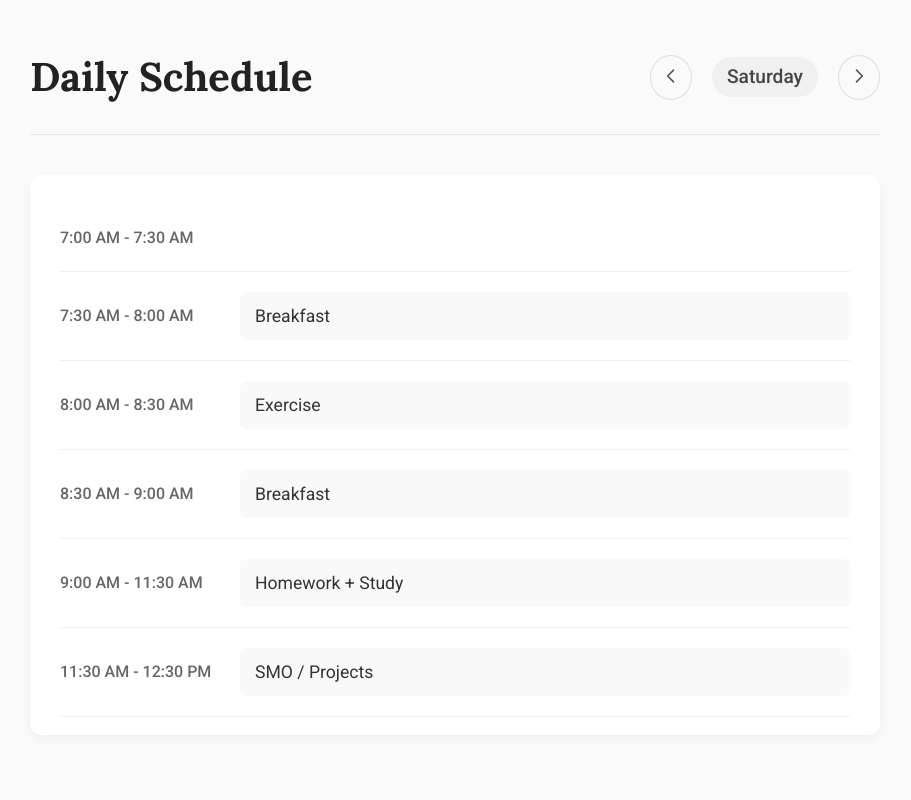
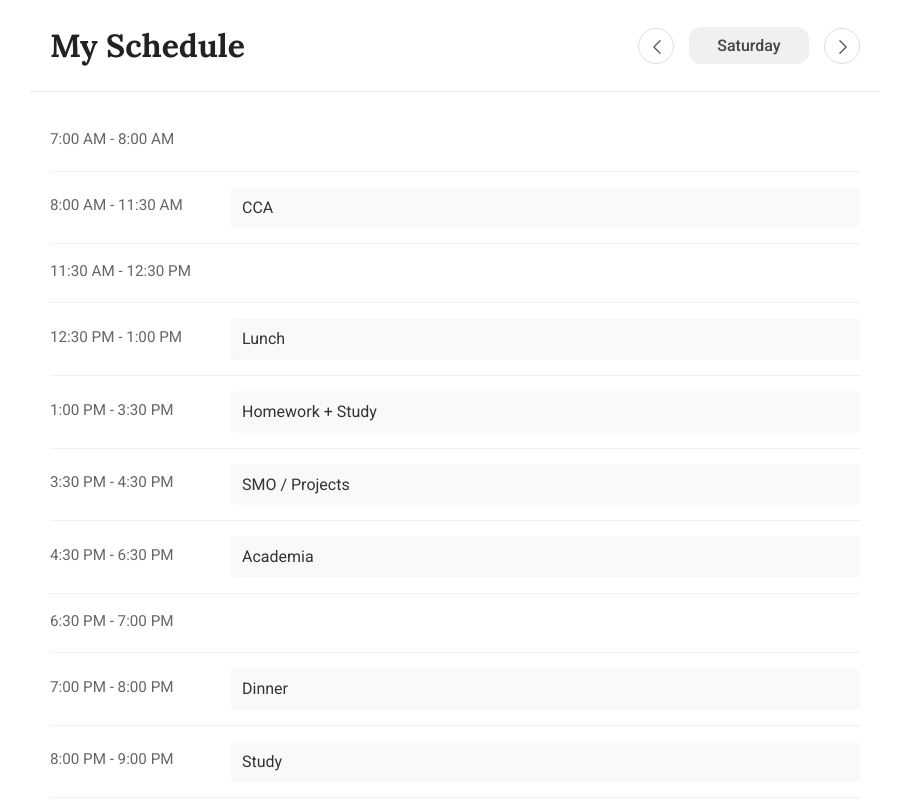
Before and after one commit to zandenkoh/scheme, a plain HTML site: page index.html in a window 1280 px wide. Shown: the whole page, without its empty margins (185-1096 px from the left). Drawn offline with Linux system fonts and the light colour scheme.

Commit message:
Update index.html

```diff
--- a/index.html
+++ b/index.html
@@ -3,8 +3,10 @@
 
 <head>
     <meta charset="UTF-8">
-    <meta name="viewport" content="width=device-width, initial-scale=1.0">
-    <title>Daily Schedule</title>
+    <meta name="viewport" content="width=device-width, initial-scale=1.0, viewport-fit=cover">
+    <meta name="apple-mobile-web-app-capable" content="yes">
+    <meta name="apple-mobile-web-app-status-bar-style" content="black-translucent">
+    <title>My Schedule</title>
     <link href="https://fonts.googleapis.com/css2?family=Lora:wght@400;700&family=Roboto:wght@400;500&display=swap" rel="stylesheet">
     <link rel="icon" type="image/png" href="https://m.media-amazon.com/images/I/411kMCOefSL.jpg">
     <style>
@@ -12,36 +14,48 @@
             box-sizing: border-box;
             margin: 0;
             padding: 0;
+            -webkit-tap-highlight-color: transparent;
         }
 
         body {
             font-family: 'Roboto', sans-serif;
-            background: #fafafa;
+            background: #fff;
             color: #333;
             line-height: 1.6;
-            padding: 20px;
+            padding: 0;
+            margin: 0;
+            overscroll-behavior: none;
+            -webkit-font-smoothing: antialiased;
+            height: 100vh;
+            overflow: hidden;
             user-select: none;
-            height: 100vh;
         }
 
         .container {
             max-width: 850px;
             margin: 0 auto;
-            padding: 0 0;
+            height: 100vh;
+            display: flex;
+            flex-direction: column;
         }
 
         .header {
+            position: sticky;
+            top: 0;
+            background: rgba(255, 255, 255, 0.95);
+            backdrop-filter: blur(8px);
+            -webkit-backdrop-filter: blur(8px);
+            padding: 20px;
+            border-bottom: 1px solid #e5e5e5;
+            z-index: 10;
             display: flex;
             justify-content: space-between;
             align-items: center;
-            padding: 25px 0;
-            border-bottom: 1px solid #e5e5e5;
-            margin-bottom: 40px;
         }
 
         .header h1 {
             font-family: 'Lora', serif;
-            font-size: 2.5rem;
+            font-size: 2rem;
             font-weight: 700;
             color: #222;
         }
@@ -49,14 +63,16 @@
         .nav {
             display: flex;
             align-items: center;
-            gap: 20px;
+            gap: 15px;
         }
 
         .nav button {
             background: none;
             border: 1px solid #ddd;
             border-radius: 50%;
-            padding: 10px;
+            padding: 8px;
+            width: 36px;
+            height: 36px;
             cursor: pointer;
             transition: all 0.3s ease;
         }
@@ -66,6 +82,10 @@
             border-color: #bbb;
         }
 
+        .nav button:active {
+            background: #e5e5e5;
+        }
+
         .nav svg {
             width: 20px;
             height: 20px;
@@ -73,36 +93,37 @@
         }
 
         #current-day {
-            font-size: 1.2rem;
+            font-size: 1rem;
             font-weight: 500;
             color: #444;
-            padding: 5px 15px;
+            padding: 6px 12px;
             background: #f0f0f0;
-            border-radius: 20px;
+            border-radius: 12px;
+            width: 120px;
+            text-align: center;
         }
 
         .timeline {
+            flex: 1;
             background: #fff;
-            border-radius: 12px;
-            padding: 30px;
-            box-shadow: 0 4px 12px rgba(0, 0, 0, 0.05);
-            max-height: 70vh;
+            padding: 20px;
             overflow-y: auto;
+            -webkit-overflow-scrolling: touch;
             scrollbar-width: thin;
-            scrollbar-color: #bbb #f5f5f5;
+            scrollbar-color: #bbb #fff;
         }
 
         .timeline::-webkit-scrollbar {
-            width: 8px;
+            width: 6px;
         }
 
         .timeline::-webkit-scrollbar-thumb {
             background: #bbb;
-            border-radius: 4px;
+            border-radius: 3px;
         }
 
         .timeline::-webkit-scrollbar-track {
-            background: #f5f5f5;
+            background: #fff;
         }
 
         .time-slots {
@@ -112,7 +133,7 @@
         .time-slot {
             display: flex;
             align-items: center;
-            padding: 20px 0;
+            padding: 15px 0;
             border-bottom: 1px solid #f0f0f0;
             transition: all 0.3s ease;
         }
@@ -122,110 +143,128 @@
         }
 
         .time-slot.current {
-            background: linear-gradient(135deg, #fff3e0 0%, #ffebee 100%);
-            border-radius: 0;
-            padding: 20px 15px;
-            margin: 10px 0;
-            box-shadow: 0 6px 20px rgba(255, 152, 0, 0.15);
-            border-left: 6px solid #ff9800;
+            background: rgba(255, 255, 255, 0.9);
+            border: 2px solid #000;
+            /* Black outline for current task */
+            border-radius: 8px;
+            padding: 15px;
+            margin: 5px 0;
+            box-shadow: 0 4px 12px rgba(0, 0, 0, 0.1);
+        }
+
+        .time-slot .time-wrapper {
+            width: 180px;
+            flex-shrink: 0;
+            display: flex;
+            flex-direction: column;
+            gap: 4px;
         }
 
         .time-slot .time {
-            width: 180px;
-            font-size: 1rem;
+            font-size: 0.95rem;
             color: #666;
+            font-weight: 400;
+        }
+
+        .time-slot .remaining-time {
+            font-size: 0.85rem;
+            color: #888;
+        }
+
+        .time-slot.current .remaining-time {
+            color: #000;
             font-weight: 500;
-            flex-shrink: 0;
         }
 
         .time-slot .activity {
             flex: 1;
-            font-size: 1.1rem;
+            font-size: 1rem;
             color: #333;
-            padding: 10px 15px;
+            padding: 8px 12px;
             background: #f9f9f9;
             border-radius: 6px;
             transition: all 0.3s ease;
         }
 
         .time-slot.current .activity {
-            background: #ff9800;
+            background: #000;
             color: #fff;
             font-weight: 500;
-            box-shadow: 0 4px 12px rgba(255, 152, 0, 0.3);
-            font-size: 1.2rem;
-            /* Slightly larger for emphasis */
+            box-shadow: 0 2px 6px rgba(0, 0, 0, 0.15);
         }
 
         .time-slot.empty .activity {
             background: transparent;
+            color: #aaa;
         }
 
         .time-slot.current.empty {
             background: transparent;
-            color: #fff;
-            font-weight: 500;
-            font-size: 1.2rem;
-            box-shadow: none;
+            border: 2px solid #000;
+            /* Keep black outline */
         }
 
         .time-slot.current.empty .activity {
             background: transparent;
-            color: #fff;
+            color: #000;
             font-weight: 500;
-            font-size: 1.2rem;
-            box-shadow: none;
-        }
-
-        .time-slot.empty .activity {
-            color: #aaa;
-            background: none;
         }
 
         /* Responsive Design */
         @media (max-width: 768px) {
             .header {
-                flex-direction: column;
-                gap: 15px;
-                padding: 20px 0;
+                padding: 15px;
             }
 
             .header h1 {
-                font-size: 2rem;
+                font-size: 1.75rem;
+            }
+
+            .time-slot .time-wrapper {
+                width: 150px;
             }
 
             .time-slot .time {
-                width: 190px;
-                font-size: 0.95rem;
+                font-size: 0.9rem;
+            }
+
+            .time-slot .remaining-time {
+                font-size: 0.8rem;
             }
 
             .time-slot .activity {
-                font-size: 1rem;
+                font-size: 0.95rem;
             }
         }
 
         @media (max-width: 480px) {
             .container {
-                padding: 0 0;
+                height: 100dvh;
+            }
+
+            .header {
+                padding: 10px 15px;
             }
 
             .timeline {
-                padding: 20px;
-                max-height: 80vh;
+                padding: 15px;
             }
 
-            .timeline::-webkit-scrollbar {
-                display: none;
+            .time-slot .time-wrapper {
+                width: 120px;
             }
 
             .time-slot .time {
-                width: 190px;
-                font-size: 0.9rem;
+                font-size: 0.85rem;
+            }
+
+            .time-slot .remaining-time {
+                font-size: 0.75rem;
             }
 
             .time-slot .activity {
-                font-size: 0.95rem;
-                padding: 8px 12px;
+                font-size: 0.9rem;
+                padding: 6px 10px;
             }
         }
     </style>
@@ -234,17 +273,17 @@
 <body>
     <div class="container">
         <header class="header">
-            <h1>Daily Schedule</h1>
+            <h1>My Schedule</h1>
             <div class="nav">
                 <button id="prev-day" aria-label="Previous Day">
-                    <svg xmlns="http://www.w3.org/2000/svg" fill="none" viewBox="0 0 24 24" stroke="currentColor">
-                        <path stroke-linecap="round" stroke-linejoin="round" stroke-width="2" d="M15 19l-7-7 7-7" />
+                    <svg xmlns="http://www.w3.org/2000/svg" fill="none" viewBox="0 0 24 24" stroke-width="1.5" stroke="currentColor" class="size-6">
+                        <path stroke-linecap="round" stroke-linejoin="round" d="M15.75 19.5 8.25 12l7.5-7.5" />
                     </svg>
                 </button>
                 <span id="current-day"></span>
                 <button id="next-day" aria-label="Next Day">
-                    <svg xmlns="http://www.w3.org/2000/svg" fill="none" viewBox="0 0 24 24" stroke="currentColor">
-                        <path stroke-linecap="round" stroke-linejoin="round" stroke-width="2" d="M9 5l7 7-7 7" />
+                    <svg xmlns="http://www.w3.org/2000/svg" fill="none" viewBox="0 0 24 24" stroke-width="1.5" stroke="currentColor" class="size-6">
+                        <path stroke-linecap="round" stroke-linejoin="round" d="m8.25 4.5 7.5 7.5-7.5 7.5" />
                     </svg>
                 </button>
             </div>
@@ -277,8 +316,8 @@
                 "4:00 PM": "Homework + Study",
                 "4:30 PM": "Homework + Study",
                 "5:00 PM": "Homework + Study",
-                "5:30 PM": "Academia",
-                "6:00 PM": "Academia",
+                "5:30 PM": "SMO Prep",
+                "6:00 PM": "SMO Prep",
                 "6:30 PM": "Dinner",
                 "7:00 PM": "Dinner",
                 "7:30 PM": "张老师",
@@ -303,7 +342,7 @@
                 "12:00 PM": "School",
                 "12:30 PM": "School",
                 "1:00 PM": "School",
-                "1:30 PM": "",
+                "1:30 PM": "Lunch",
                 "2:00 PM": "Homework",
                 "2:30 PM": "Homework",
                 "3:00 PM": "CCA",
@@ -313,13 +352,13 @@
                 "5:00 PM": "CCA",
                 "5:30 PM": "CCA",
                 "6:00 PM": "CCA",
-                "6:30 PM": "Dinner",
+                "6:30 PM": "",
                 "7:00 PM": "Dinner",
-                "7:30 PM": "Thinker",
-                "8:00 PM": "Thinker",
-                "8:30 PM": "Thinker",
-                "9:00 PM": "Thinker",
-                "9:30 PM": "",
+                "7:30 PM": "Dinner",
+                "8:00 PM": "Homework",
+                "8:30 PM": "Homework",
+                "9:00 PM": "Homework",
+                "9:30 PM": "Homework",
                 "10:00 PM": "Sleep",
                 "10:30 PM": ""
             },
@@ -337,22 +376,22 @@
                 "12:00 PM": "School",
                 "12:30 PM": "School",
                 "1:00 PM": "School",
-                "1:30 PM": "",
-                "2:00 PM": "",
-                "2:30 PM": "Lunch",
-                "3:00 PM": "CCA",
-                "3:30 PM": "CCA",
-                "4:00 PM": "CCA",
-                "4:30 PM": "CCA",
-                "5:00 PM": "CCA",
-                "5:30 PM": "CCA",
-                "6:00 PM": "CCA",
+                "1:30 PM": "School",
+                "2:00 PM": "School",
+                "2:30 PM": "",
+                "3:00 PM": "",
+                "3:30 PM": "Lunch",
+                "4:00 PM": "Homework / Study",
+                "4:30 PM": "Homework / Study",
+                "5:00 PM": "Homework / Study",
+                "5:30 PM": "Homework / Study",
+                "6:00 PM": "Homework / Study",
                 "6:30 PM": "Dinner",
                 "7:00 PM": "Dinner",
-                "7:30 PM": "Homework",
-                "8:00 PM": "Homework",
-                "8:30 PM": "Homework",
-                "9:00 PM": "Homework",
+                "7:30 PM": "Thinker",
+                "8:00 PM": "Thinker",
+                "8:30 PM": "Thinker",
+                "9:00 PM": "Thinker",
                 "9:30 PM": "",
                 "10:00 PM": "Sleep",
                 "10:30 PM": ""
@@ -371,23 +410,23 @@
                 "12:00 PM": "School",
                 "12:30 PM": "School",
                 "1:00 PM": "School",
-                "1:30 PM": "",
-                "2:00 PM": "",
+                "1:30 PM": "School",
+                "2:00 PM": "School",
                 "2:30 PM": "Lunch",
-                "3:00 PM": "Homework + Study",
-                "3:30 PM": "Homework + Study",
-                "4:00 PM": "Homework + Study",
-                "4:30 PM": "Homework + Study",
-                "5:00 PM": "Homework + Study",
-                "5:30 PM": "SMO prep",
-                "6:00 PM": "SMO prep",
-                "6:30 PM": "Dinner",
+                "3:00 PM": "CCA",
+                "3:30 PM": "CCA",
+                "4:00 PM": "CCA",
+                "4:30 PM": "CCA",
+                "5:00 PM": "CCA",
+                "5:30 PM": "CCA",
+                "6:00 PM": "CCA",
+                "6:30 PM": "",
                 "7:00 PM": "Dinner",
-                "7:30 PM": "Revision / Projects",
-                "8:00 PM": "Revision / Projects",
-                "8:30 PM": "Revision / Projects",
-                "9:00 PM": "Revision / Projects",
-                "9:30 PM": "Sleep",
+                "7:30 PM": "Dinner",
+                "8:00 PM": "Homework",
+                "8:30 PM": "Homework",
+                "9:00 PM": "Homework",
+                "9:30 PM": "Homework",
                 "10:00 PM": "Sleep",
                 "10:30 PM": ""
             },
@@ -408,54 +447,54 @@
                 "1:30 PM": "",
                 "2:00 PM": "",
                 "2:30 PM": "Lunch",
-                "3:00 PM": "Homework + Study",
-                "3:30 PM": "Homework + Study",
+                "3:00 PM": "Homework / Study",
+                "3:30 PM": "Homework / Study",
                 "4:00 PM": "Homework / Study",
                 "4:30 PM": "Homework / Study",
                 "5:00 PM": "Homework / Study",
-                "5:30 PM": "Homework / Study",
-                "6:00 PM": "Homework / Study",
-                "6:30 PM": "Dinner",
+                "5:30 PM": "SMO / Projects",
+                "6:00 PM": "SMO / Projects",
+                "6:30 PM": "SMO / Projects",
                 "7:00 PM": "Dinner",
-                "7:30 PM": "Study",
-                "8:00 PM": "Study",
-                "8:30 PM": "",
-                "9:00 PM": "",
-                "9:30 PM": "",
+                "7:30 PM": "Dinner",
+                "8:00 PM": "Revision / Projects",
+                "8:30 PM": "Revision / Projects",
+                "9:00 PM": "Revision / Projects",
+                "9:30 PM": "Revision / Projects",
                 "10:00 PM": "Sleep",
                 "10:30 PM": ""
             },
             "Saturday": {
                 "7:00 AM": "",
-                "7:30 AM": "Breakfast",
-                "8:00 AM": "Exercise",
-                "8:30 AM": "Breakfast",
-                "9:00 AM": "Homework + Study",
-                "9:30 AM": "Homework + Study",
-                "10:00 AM": "Homework + Study",
-                "10:30 AM": "Homework + Study",
-                "11:00 AM": "Homework + Study",
-                "11:30 AM": "SMO / Projects",
-                "12:00 PM": "SMO / Projects",
+                "7:30 AM": "",
+                "8:00 AM": "CCA",
+                "8:30 AM": "CCA",
+                "9:00 AM": "CCA",
+                "9:30 AM": "CCA",
+                "10:00 AM": "CCA",
+                "10:30 AM": "CCA",
+                "11:00 AM": "CCA",
+                "11:30 AM": "",
+                "12:00 PM": "",
                 "12:30 PM": "Lunch",
-                "1:00 PM": "Study",
-                "1:30 PM": "Study",
-                "2:00 PM": "Study",
-                "2:30 PM": "Self Improvement",
-                "3:00 PM": "Self Improvement",
+                "1:00 PM": "Homework + Study",
+                "1:30 PM": "Homework + Study",
+                "2:00 PM": "Homework + Study",
+                "2:30 PM": "Homework + Study",
+                "3:00 PM": "Homework + Study",
                 "3:30 PM": "SMO / Projects",
                 "4:00 PM": "SMO / Projects",
-                "4:30 PM": "Cool Things",
-                "5:00 PM": "Cool Things",
-                "5:30 PM": "SMO prep",
-                "6:00 PM": "Study",
-                "6:30 PM": "Dinner",
+                "4:30 PM": "Academia",
+                "5:00 PM": "Academia",
+                "5:30 PM": "Academia",
+                "6:00 PM": "Academia",
+                "6:30 PM": "",
                 "7:00 PM": "Dinner",
-                "7:30 PM": "Revision / Projects",
-                "8:00 PM": "Revision / Projects",
-                "8:30 PM": "Revision / Projects",
-                "9:00 PM": "",
-                "9:30 PM": "",
+                "7:30 PM": "Dinner",
+                "8:00 PM": "Study",
+                "8:30 PM": "Study",
+                "9:00 PM": "Revision / Projects",
+                "9:30 PM": "Revision / Projects",
                 "10:00 PM": "Sleep",
                 "10:30 PM": ""
             },
@@ -471,31 +510,31 @@
                 "11:00 AM": "Homework + Study",
                 "11:30 AM": "SMO / Projects",
                 "12:00 PM": "SMO / Projects",
-                "12:30 PM": "Lunch",
-                "1:00 PM": "Study",
+                "12:30 PM": "SMO / Projects",
+                "1:00 PM": "Lunch",
                 "1:30 PM": "Study",
                 "2:00 PM": "Study",
-                "2:30 PM": "Self Improvement",
-                "3:00 PM": "Self Improvement",
-                "3:30 PM": "SMO / Projects",
-                "4:00 PM": "SMO / Projects",
-                "4:30 PM": "Cool Things",
+                "2:30 PM": "Study",
+                "3:00 PM": "Revision / Projects",
+                "3:30 PM": "Revision / Projects",
+                "4:00 PM": "Self Improvement",
+                "4:30 PM": "Self Improvement",
                 "5:00 PM": "Cool Things",
-                "5:30 PM": "SMO prep",
+                "5:30 PM": "Cool Things",
                 "6:00 PM": "Study",
-                "6:30 PM": "Dinner",
+                "6:30 PM": "Study",
                 "7:00 PM": "Dinner",
-                "7:30 PM": "Revision / Projects",
+                "7:30 PM": "Dinner",
                 "8:00 PM": "Revision / Projects",
                 "8:30 PM": "Revision / Projects",
-                "9:00 PM": "",
-                "9:30 PM": "",
-                "10:00 PM": "Sleep",
+                "9:00 PM": "Revision / Projects",
+                "9:30 PM": "Sleep",
+                "10:00 PM": "",
                 "10:30 PM": ""
             }
         };
 
-        const days = ["Monday", "Tuesday", "Wednesday", "Thursday", "Friday", "Saturday", "Sunday"];
+        const days = ["Sunday", "Monday", "Tuesday", "Wednesday", "Thursday", "Friday", "Saturday"];
         const times = [
             "7:00 AM", "7:30 AM", "8:00 AM", "8:30 AM", "9:00 AM", "9:30 AM", "10:00 AM", "10:30 AM",
             "11:00 AM", "11:30 AM", "12:00 PM", "12:30 PM", "1:00 PM", "1:30 PM", "2:00 PM", "2:30 PM",
@@ -503,8 +542,7 @@
             "7:00 PM", "7:30 PM", "8:00 PM", "8:30 PM", "9:00 PM", "9:30 PM", "10:00 PM", "10:30 PM"
         ];
 
-        let currentDayIndex = new Date().getDay() - 1;
-        if (currentDayIndex < 0) currentDayIndex = 6;
+        let currentDayIndex = new Date().getDay(); // 0 (Sunday) to 6 (Saturday)
 
         function parseTime(timeStr) {
             const [time, period] = timeStr.split(" ");
@@ -546,13 +584,24 @@
                     const duration = startTime !== time ? `${startTime} - ${times[index]}` : startTime;
                     const startMinutes = parseTime(startTime);
                     const endMinutes = parseTime(times[index]);
-                    const isCurrent = currentDayIndex === new Date().getDay() - 1 &&
+                    const isCurrent = currentDayIndex === now.getDay() &&
                         currentMinutes >= startMinutes &&
                         currentMinutes < endMinutes;
 
+                    let remainingTimeHtml = '';
+                    if (isCurrent && previousActivity) {
+                        const remainingMinutes = endMinutes - currentMinutes;
+                        const hours = Math.floor(remainingMinutes / 60);
+                        const minutes = remainingMinutes % 60;
+                        remainingTimeHtml = `<span class="remaining-time">${hours > 0 ? hours + 'hr ' : ''}${minutes}min remaining</span>`;
+                    }
+
                     slot.className = `time-slot ${previousActivity ? "" : "empty"} ${isCurrent ? "current" : ""}`;
                     slot.innerHTML = `
-                        <span class="time">${duration}</span>
+                        <div class="time-wrapper">
+                            <span class="time">${duration}</span>
+                            ${remainingTimeHtml ? remainingTimeHtml : '<span class="remaining-time"></span>'}
+                        </div>
                         <span class="activity">${previousActivity}</span>
                     `;
                     timeSlots.appendChild(slot);
@@ -564,13 +613,24 @@
                     const slot = document.createElement("div");
                     const duration = startTime !== time ? `${time} - ${times[index]}` : time;
                     const startMinutes = parseTime(time);
-                    const isCurrent = currentDayIndex === new Date().getDay() - 1 &&
+                    const isCurrent = currentDayIndex === now.getDay() &&
                         currentMinutes >= startMinutes &&
                         currentMinutes <= endOfDay;
 
+                    let remainingTimeHtml = '';
+                    if (isCurrent && activity) {
+                        const remainingMinutes = endOfDay - currentMinutes;
+                        const hours = Math.floor(remainingMinutes / 60);
+                        const minutes = remainingMinutes % 60;
+                        remainingTimeHtml = `<span class="remaining-time">${hours > 0 ? hours + 'hr ' : ''}${minutes}min remaining</span>`;
+                    }
+
                     slot.className = `time-slot ${activity ? "" : "empty"} ${isCurrent ? "current" : ""}`;
                     slot.innerHTML = `
-                        <span class="time">${duration}</span>
+                        <div class="time-wrapper">
+                            <span class="time">${duration}</span>
+                            ${remainingTimeHtml ? remainingTimeHtml : '<span class="remaining-time"></span>'}
+                        </div>
                         <span class="activity">${activity}</span>
                     `;
                     timeSlots.appendChild(slot);
@@ -582,8 +642,7 @@
                 startTime = time;
             });
 
-            // Auto-scroll to current task if it exists
-            if (currentSlotIndex >= 0 && currentDayIndex === new Date().getDay() - 1) {
+            if (currentSlotIndex >= 0 && currentDayIndex === now.getDay()) {
                 const timeline = document.querySelector(".timeline");
                 const scrollPosition = slotHeights.slice(0, currentSlotIndex).reduce((a, b) => a + b, 0);
                 timeline.scrollTop = scrollPosition - timeline.offsetHeight / 3;
@@ -601,7 +660,7 @@
         });
 
         renderDay();
-        setInterval(renderDay, 60000);
+        setInterval(() => renderDay(), 60000);
     </script>
 </body>
 
```
